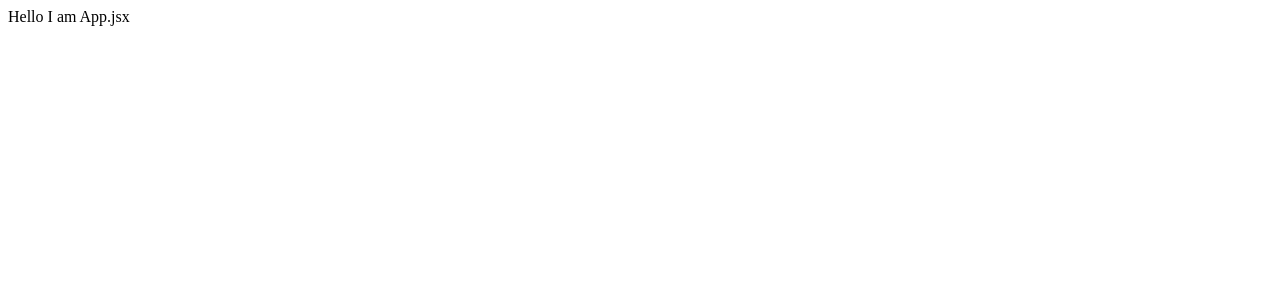
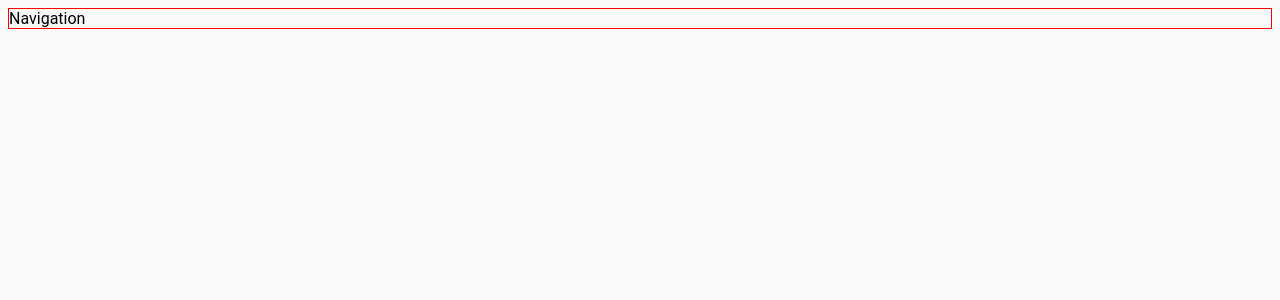
Before and after one commit to NEARworld/incsub, a React app: page / in a window 1280 px wide. Shown: the top 300 px of the page. Built offline with nearby package versions, Linux system fonts and the light colour scheme.

Commit message:
feat(Nagivation): added Nagivation component

```diff
--- a/src/App.jsx
+++ b/src/App.jsx
@@ -1,5 +1,12 @@
+import Navigation from './components/Navigation';
+import './App.scss';
+
 function App() {
-  return <div>Hello I am App.jsx</div>;
+  return (
+    <div className="wrapper">
+      <Navigation />
+    </div>
+  );
 }
 
 export default App;
--- /dev/null
+++ b/src/App.scss
@@ -0,0 +1,9 @@
+body {
+  background-color: #f9f9f9;
+  font-family: 'Roboto';
+  font-style: normal;
+
+  .wrapper {
+    border: 1px red solid;
+  }
+}
--- /dev/null
+++ b/src/components/Navigation/index.jsx
@@ -0,0 +1,5 @@
+function Navigation() {
+  return <div>Navigation</div>;
+}
+
+export default Navigation;
```
